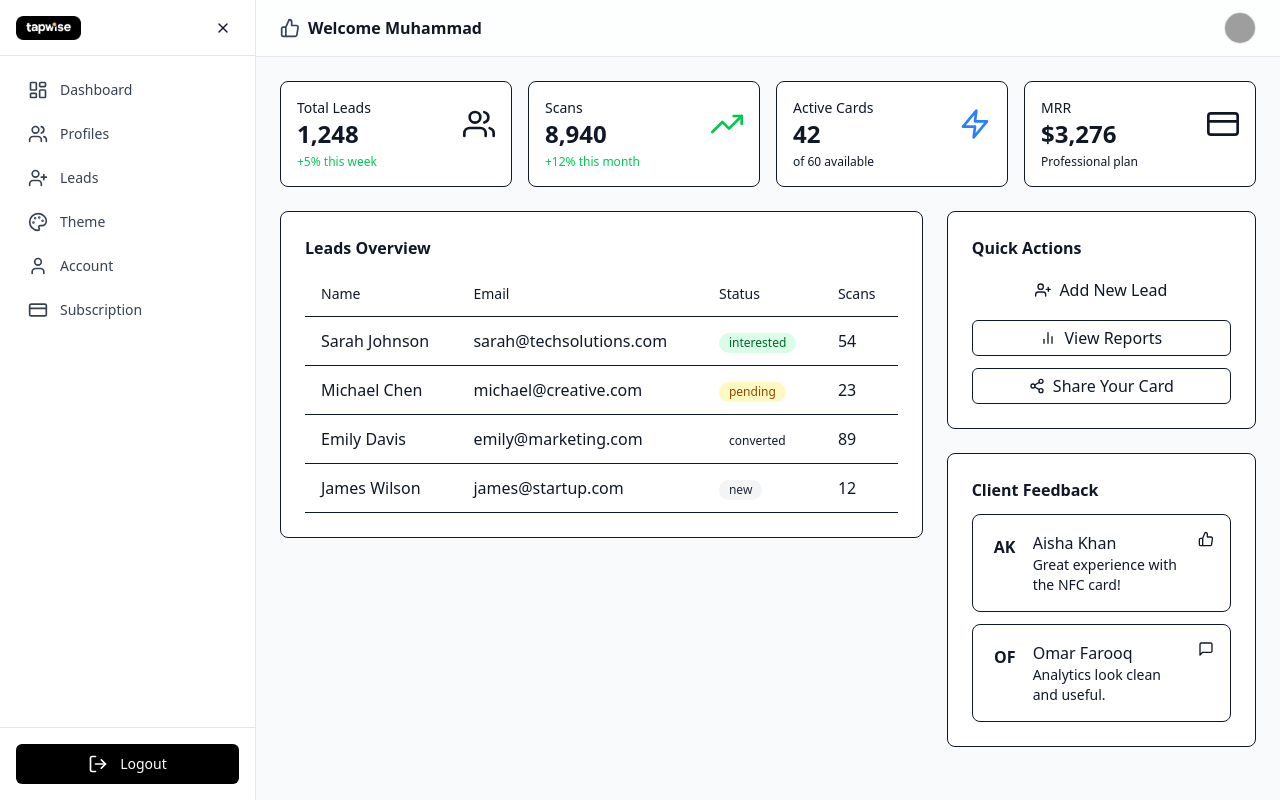
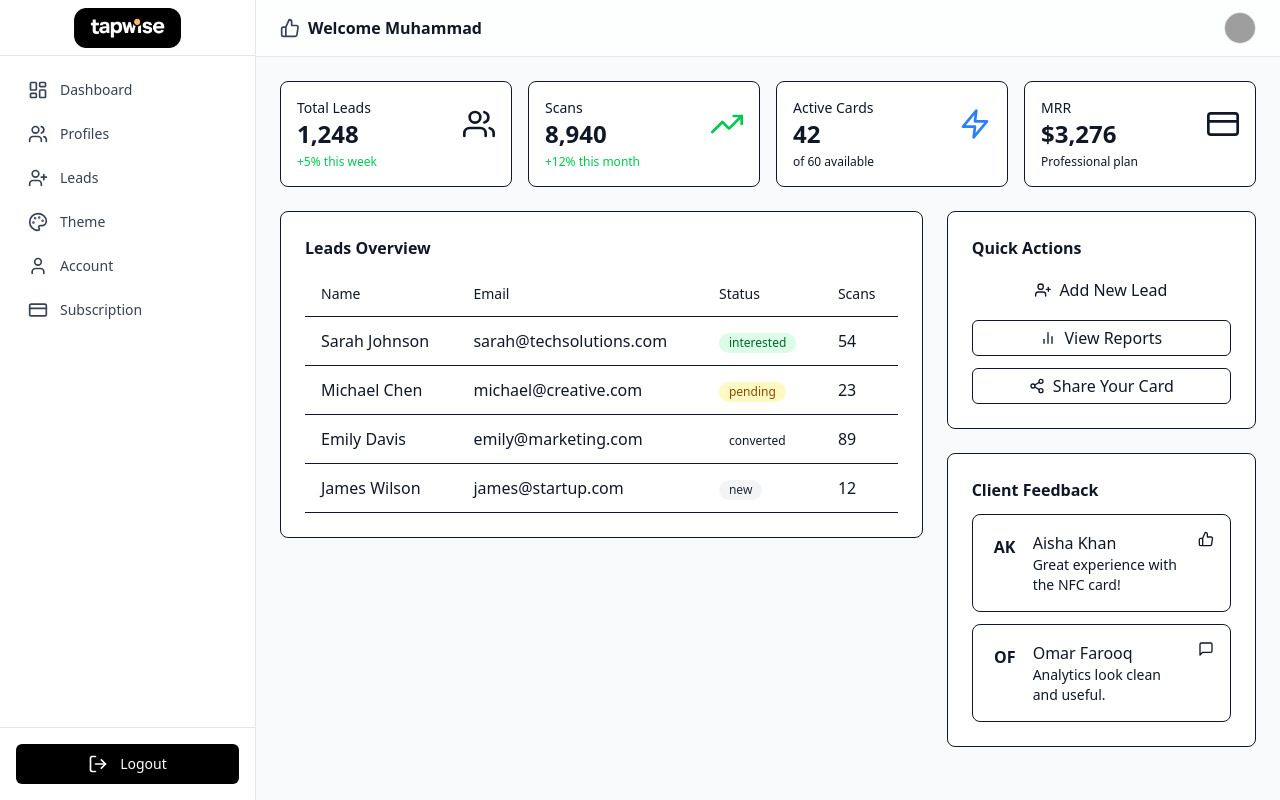
Before and after one commit to iahmadiqbal/TAPWISE-DASHBOARD, a Next.js app: page / in a window 1280 px wide. Built offline with nearby package versions, Linux system fonts and the light colour scheme; grey boxes are pictures that could not be loaded.

Commit message:
sidebar responsive

```diff
--- a/src/components/sidebar/page.jsx
+++ b/src/components/sidebar/page.jsx
@@ -1,10 +1,9 @@
 "use client";
 
-import { useState } from "react";
+import { useEffect, useState } from "react";
 import Link from "next/link";
 import { usePathname } from "next/navigation";
 
-// ✅ Use ONE icon pack (Lucide) to avoid name clashes
 import {
   LuLayoutDashboard as LayoutDashboard,
   LuUsers as Users,
@@ -14,7 +13,6 @@ import {
   LuCreditCard as CreditCard,
   LuLogOut as LogOut,
   LuMenu as Menu,
-  LuX as X,
 } from "react-icons/lu";
 
 const navigation = [
@@ -27,53 +25,67 @@ const navigation = [
 ];
 
 export default function Sidebar() {
-  const [isCollapsed, setIsCollapsed] = useState(false);
   const pathname = usePathname() || "/";
-
+  const [isOpenMobile, setIsOpenMobile] = useState(false);
   const isActive = (href) =>
     pathname === href || pathname.startsWith(href + "/");
 
+  // Close drawer on route change
+  useEffect(() => {
+    setIsOpenMobile(false);
+  }, [pathname]);
+
+  useEffect(() => {
+    const onKey = (e) => e.key === "Escape" && setIsOpenMobile(false);
+    window.addEventListener("keydown", onKey);
+    return () => window.removeEventListener("keydown", onKey);
+  }, []);
+
   return (
+    <>
+      {/* Mobile open button */}
+      <button
+        type="button"
+        onClick={() => setIsOpenMobile(true)}
+        className="md:hidden fixed top-[max(0.5rem,env(safe-area-inset-top))] left-[max(0.5rem,env(safe-area-inset-left))] z-50 inline-flex h-10 w-10 items-center justify-center rounded-md bg-white border border-gray-200 shadow-soft"
+        aria-label="Open sidebar"
+      >
+        <Menu className="h-5 w-5" />
+      </button>
+
+      {/* Backdrop for mobile */}
+      {isOpenMobile && (
         <div
-      className={`bg-white border-r border-gray-200 h-screen transition-all duration-300 ${
-        isCollapsed ? "w-16" : "w-64"
-      } flex flex-col`}
+          className="fixed inset-0 z-40 bg-black/30 md:hidden"
+          onClick={() => setIsOpenMobile(false)}
+          aria-hidden="true"
+        />
+      )}
+
+      {/* Sidebar container */}
+      <div
+        className={[
+          "bg-white border-r border-gray-200",
+          "fixed md:static inset-y-0 left-0 z-50 md:z-0",
+          "h-[100dvh] md:h-screen flex flex-col",
+          "transition-transform duration-300 ease-in-out",
+          "md:w-64 w-72", // fixed width
+          isOpenMobile ? "translate-x-0" : "-translate-x-full md:translate-x-0",
+          "overflow-y-auto overscroll-contain",
+        ].join(" ")}
       >
-      {/* Header (align with Topbar) */}
-      <div className="h-14 px-4 border-b border-gray-200 flex items-center justify-between sticky top-0 bg-white z-20">
-        {!isCollapsed ? (
+        {/* Header with Single Logo */}
+        <div className="h-14 px-4 border-b border-gray-200 flex items-center justify-center sticky top-0 bg-white z-20">
           <Link
             href="/pages/dashboard"
             className="font-semibold text-xl leading-none"
           >
-            {/* logo image */}
             <img
               src="/images/tapwise-dark-logo.png"
               alt="Tapwise logo"
-              className="h-6 w-auto"
+              className="h-10 w-auto"
             />
           </Link>
-        ) : (
-          <Link
-            href="/pages/dashboard"
-            className="font-semibold text-lg leading-none"
-          >
-            T
-          </Link>
-        )}
-
-        <button
-          type="button"
-          onClick={() => setIsCollapsed((v) => !v)}
-          className="inline-flex items-center justify-center h-8 w-8 rounded hover:bg-gray-100 focus:outline-none focus:ring-2 focus:ring-gray-300"
-          aria-label={isCollapsed ? "Expand sidebar" : "Collapse sidebar"}
-        >
-          {isCollapsed ? (
-            <Menu className="h-4 w-4" />
-          ) : (
-            <X className="h-4 w-4" />
-          )}
-        </button>
         </div>
 
         {/* Navigation */}
@@ -91,13 +103,10 @@ export default function Sidebar() {
                       active
                         ? "bg-yellow-400 text-black"
                         : "text-gray-700 hover:bg-gray-100",
-                    isCollapsed ? "justify-center" : "",
                     ].join(" ")}
                   >
                     <Icon className="h-5 w-5 flex-shrink-0" />
-                  {!isCollapsed && (
                     <span className="ml-3 truncate">{name}</span>
-                  )}
                   </Link>
                 </li>
               );
@@ -105,20 +114,21 @@ export default function Sidebar() {
           </ul>
         </nav>
 
-      {/* Logout */}
+        {/* Logout Button */}
         <div className="p-4 border-t border-gray-200">
           <button
             type="button"
             className={[
               "w-full inline-flex items-center justify-center rounded-md text-sm font-medium transition-colors",
               "bg-black text-white hover:bg-gray-800",
-            isCollapsed ? "h-9 px-2 py-2" : "h-10 px-4 py-2",
+              "h-10 px-4 py-2",
             ].join(" ")}
           >
             <LogOut className="h-5 w-5" />
-          {!isCollapsed && <span className="ml-3">Logout</span>}
+            <span className="ml-3">Logout</span>
           </button>
         </div>
       </div>
+    </>
   );
 }
```
Also changed, not shown: 1 other file (tests, documents, lock files or other folders). Lines whose indentation alone changed are shown as unchanged.
